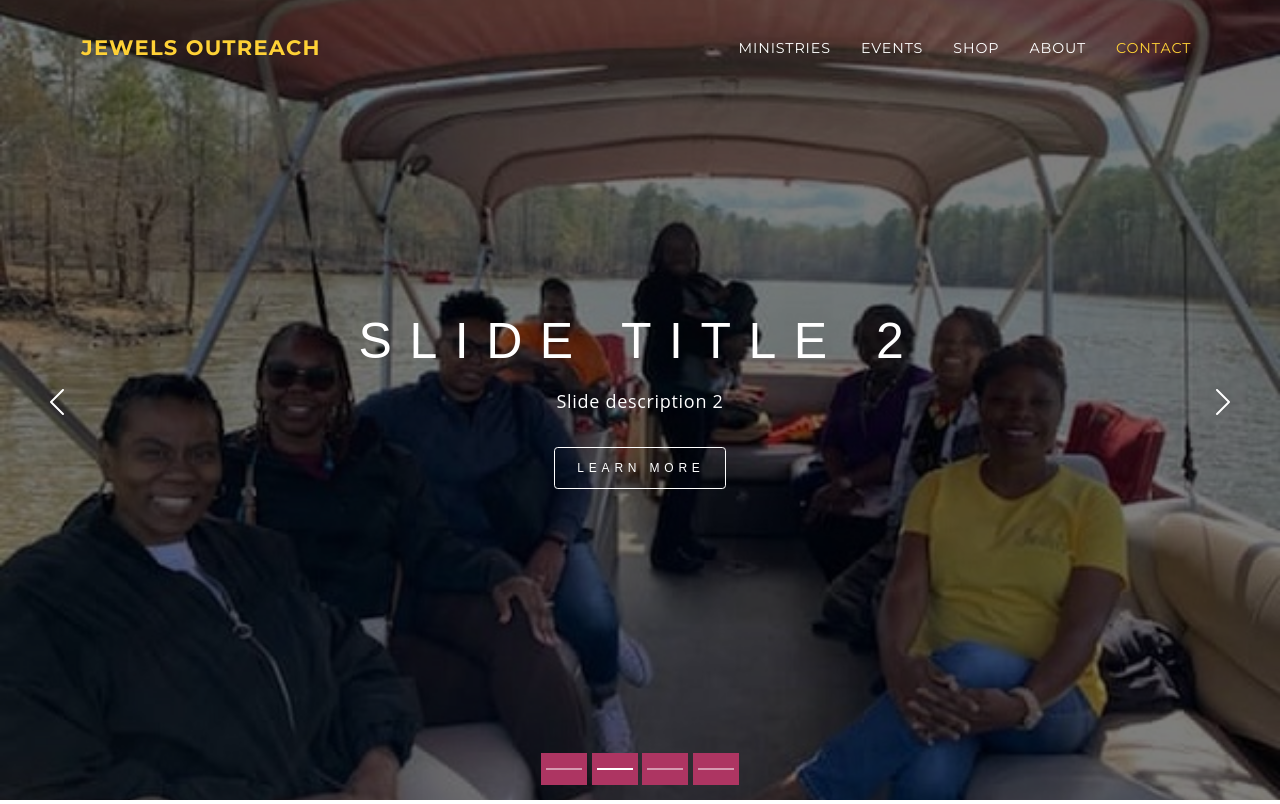
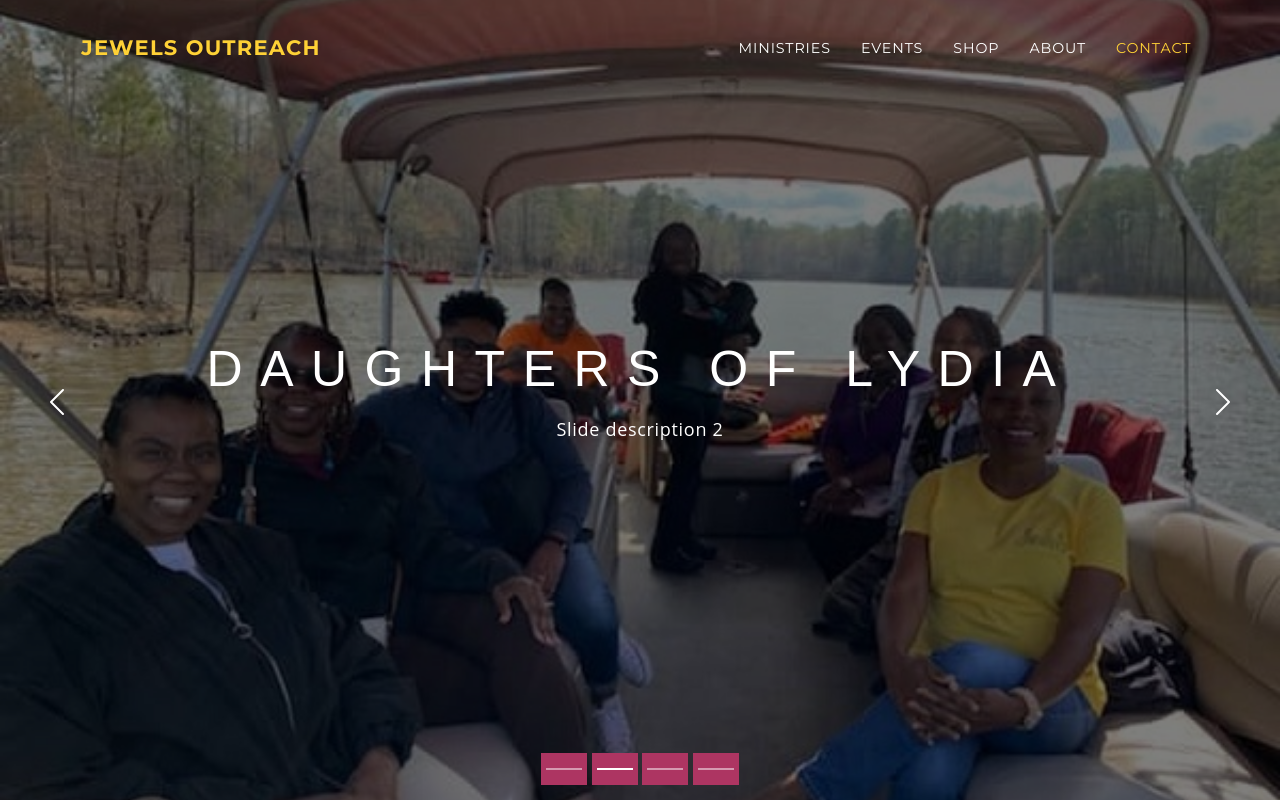
Before and after one commit to lamanaml/jewelsoutreach, a PHP site: page /lydia.php in a window 1280 px wide. Shown: the top 804 px of the page. Run offline with PHP 8.4, Linux system fonts and the light colour scheme; some libraries are stand-ins or nearby versions; some web fonts are replaced.

Commit message:
updated slideshow

```diff
--- a/lydia.php
+++ b/lydia.php
@@ -67,13 +67,11 @@
         <div class="slide is-active ">
           <div class="slide-content">
             <div class="caption">
-              <div class="title">Slide title 1</div>
+              <div class="title">Daughters of Lydia</div>
               <div class="text">
-                <p>Slide description 1</p>
+                <p>Daughters of Lydia</p>
               </div>
-              <a href="#" class="btn">
-                <span class="btn-inner">Learn More</span>
-              </a>
+
             </div>
           </div>
           <div class="image-container">
@@ -83,13 +81,11 @@
         <div class="slide">
           <div class="slide-content">
             <div class="caption">
-              <div class="title">Slide title 2</div>
+              <div class="title">Daughters of Lydia</div>
               <div class="text">
                 <p>Slide description 2</p>
               </div>
-              <a href="#" class="btn">
-                <span class="btn-inner">Learn More</span>
-              </a>
+
             </div>
           </div>
           <div class="image-container">
@@ -99,33 +95,29 @@
         <div class="slide">
           <div class="slide-content">
             <div class="caption">
-              <div class="title">Slide title 3</div>
+              <div class="title">Daughters of Lydia</div>
               <div class="text">
                 <p>Slide description 3</p>
               </div>
-              <a href="#" class="btn">
-                <span class="btn-inner">Learn More</span>
-              </a>
+
             </div>
           </div>
           <div class="image-container">
-            <img src="hassets/img/events/gallery/3.jpg" alt="" class="image" />
+            <img src="assets/img/events/gallery/3.jpg" alt="" class="image" />
           </div>
         </div>
         <div class="slide">
           <div class="slide-content">
             <div class="caption">
-              <div class="title">Slide title 4</div>
+              <div class="title">Daughters of Lydia</div>
               <div class="text">
                 <p>Slide description 4</p>
               </div>
-              <a href="#" class="btn">
-                <span class="btn-inner">Learn More</span>
-              </a>
+
             </div>
           </div>
           <div class="image-container">
-            <img src="hassets/img/events/gallery/4.jpg" alt="" class="image" />
+            <img src="assets/img/events/gallery/4.jpg" alt="" class="image" />
           </div>
         </div>
       </div>
```
